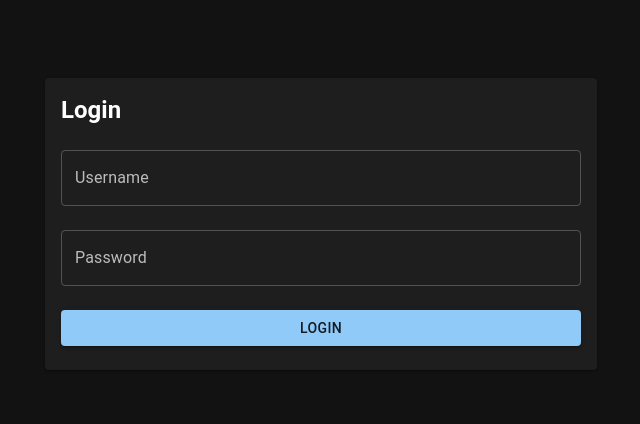
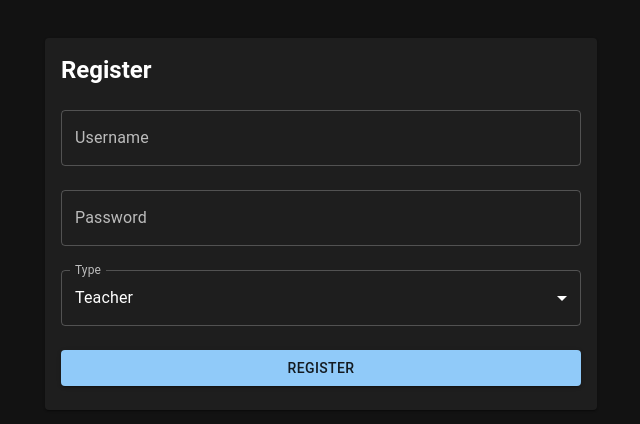
Before and after one commit to dusklight00/focus-meter-prototype, a React (Vite) app in the folder view/: page / in a window 1280 px wide. Shown: the part 176-600 px from the top of the page, without its empty margins (319-959 px from the left). Built offline with nearby package versions, Linux system fonts and the light colour scheme.

Commit message:
register page complete

```diff
--- a/view/src/App.jsx
+++ b/view/src/App.jsx
@@ -1,10 +1,11 @@
 import Webcam from "react-webcam";
 import Login from "./pages/Login.jsx";
+import Register from "./pages/Register.jsx";
 
 function App() {
   return (
     <>
-      <Login />
+      <Register />
     </>
   );
 }
--- /dev/null
+++ b/view/src/pages/Register.jsx
@@ -0,0 +1,73 @@
+import React from "react";
+import {
+  Container,
+  Card,
+  CardContent,
+  Typography,
+  TextField,
+  Button,
+  Stack,
+  MenuItem,
+} from "@mui/material";
+
+const currencies = [
+  {
+    value: "USD",
+    label: "$",
+  },
+  {
+    value: "EUR",
+    label: "€",
+  },
+  {
+    value: "BTC",
+    label: "฿",
+  },
+  {
+    value: "JPY",
+    label: "¥",
+  },
+];
+
+function Register() {
+  return (
+    <Container className="h-[100vh] flex place-content-center" maxWidth="sm">
+      <Card>
+        <CardContent>
+          <Stack gap={3}>
+            <Typography variant="h5">
+              <b>Register</b>
+            </Typography>
+            <TextField
+              label="Username"
+              variant="outlined"
+              // onChange={(e) => setUsername(e.target.value)}
+            />
+            <TextField
+              label="Password"
+              variant="outlined"
+              // onChange={(e) => setPassword(e.target.value)}
+            />
+            <TextField
+              id="outlined-select-currency"
+              select
+              label="Type"
+              defaultValue="teacher"
+              // helperText="Please select your currency"
+            >
+              <MenuItem key="teacher" value="teacher">
+                Teacher
+              </MenuItem>
+              <MenuItem key="student" value="student">
+                Student
+              </MenuItem>
+            </TextField>
+            <Button variant="contained">Register</Button>
+          </Stack>
+        </CardContent>
+      </Card>
+    </Container>
+  );
+}
+
+export default Register;
```
